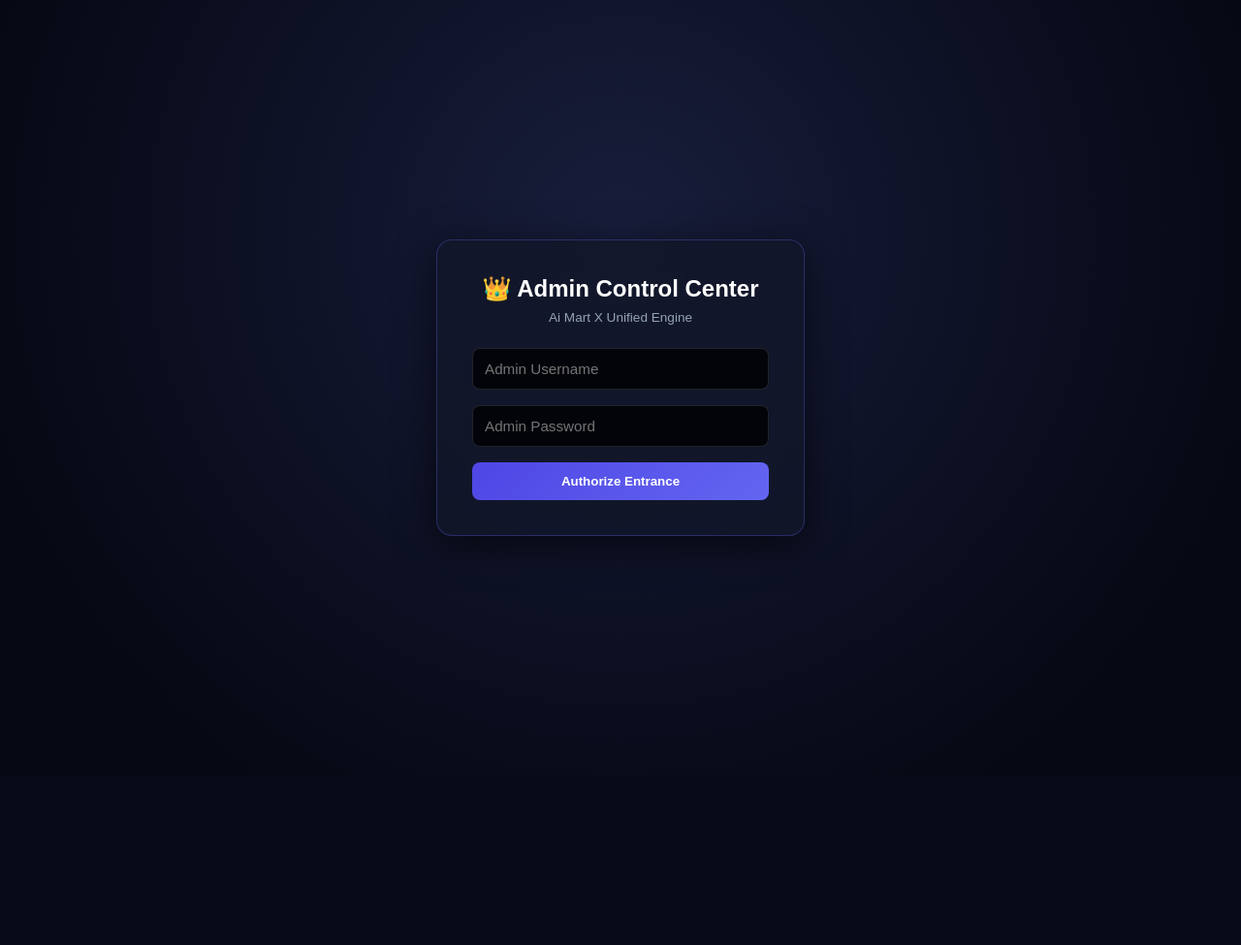
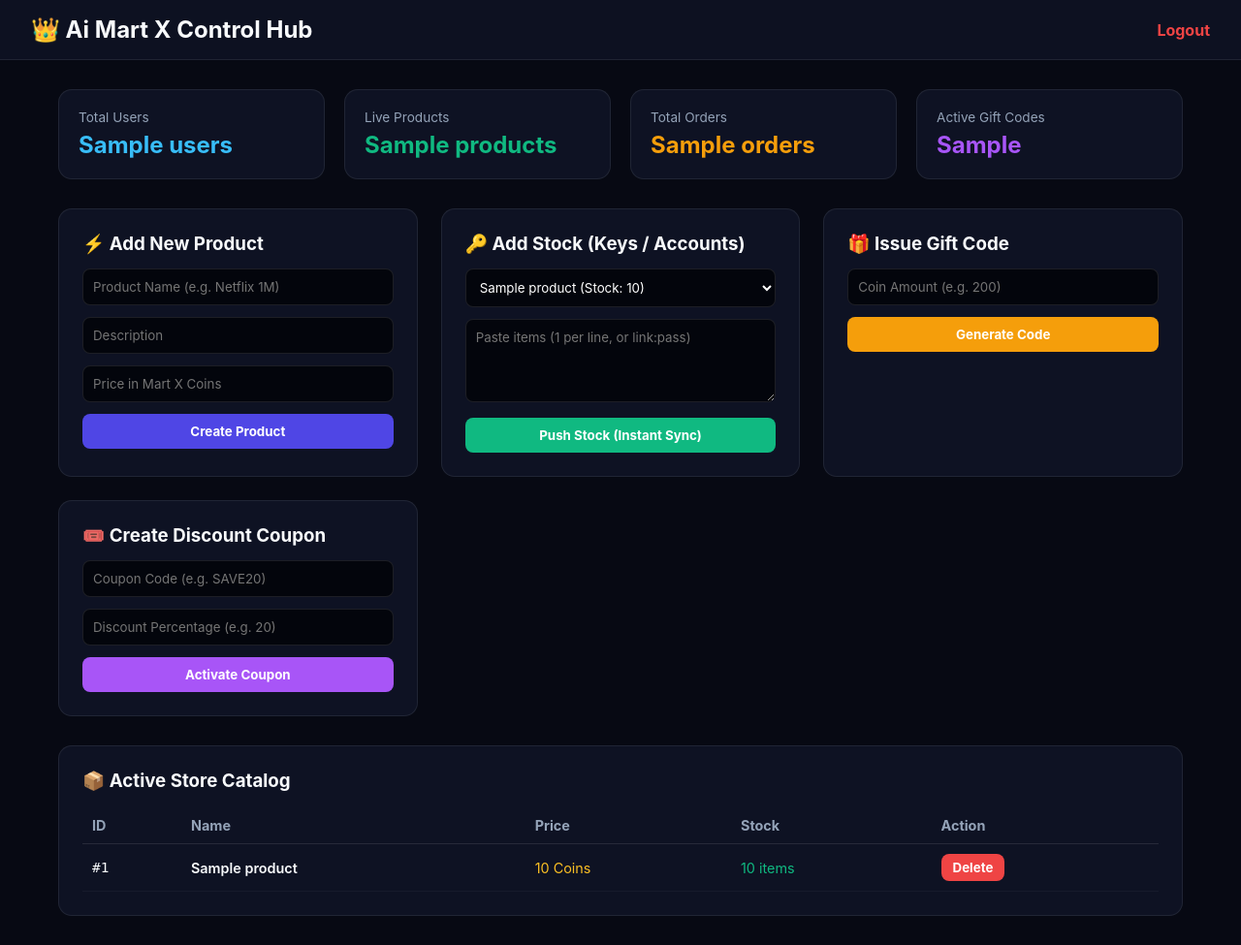
Before and after one commit to someshgamer123/ai-mart-x-web, a Flask app: template templates/admin.html in a window 1280 px wide. Shown: the whole page at 97% size. Before the commit the page ends 629 px from the top, so only its background shows below. Run offline with Flask 3, Linux system fonts and the light colour scheme; the template is opened without the code that fills it: most values are stand-ins (such as "Sample title", 1, 10 or a date in 2020); a database or web service that is not in the repository returns one stand-in record (values such as "Sample title").

Commit message:
Update admin.html

```diff
--- a/templates/admin.html
+++ b/templates/admin.html
@@ -2,57 +2,159 @@
 <html lang="en">
 <head>
   <meta charset="UTF-8">
-  <title>Admin Control Gateway</title>
+  <title>Admin Dashboard | Ai Mart X</title>
   <style>
-    * { margin: 0; padding: 0; box-sizing: border-box; font-family: sans-serif; }
-    body {
-      background: radial-gradient(circle at 50% 30%, #181d3b 0%, #060813 80%);
-      color: #fff;
+    * { margin: 0; padding: 0; box-sizing: border-box; font-family: -apple-system, BlinkMacSystemFont, "Segoe UI", sans-serif; }
+    body { background: #070913; color: #f8fafc; min-height: 100vh; }
+    .header {
+      background: rgba(14, 18, 35, 0.9);
+      border-bottom: 1px solid rgba(255,255,255,0.08);
+      padding: 16px 32px;
       display: flex;
-      justify-content: center;
+      justify-content: space-between;
       align-items: center;
-      min-height: 100vh;
     }
-    .box {
-      background: rgba(18, 23, 42, 0.85);
-      backdrop-filter: blur(16px);
-      border: 1px solid rgba(99, 102, 241, 0.3);
-      box-shadow: 0 10px 40px rgba(0,0,0,0.6);
-      border-radius: 16px;
-      padding: 36px;
-      width: 380px;
+    .container { max-width: 1200px; margin: 30px auto; padding: 0 20px; }
+    .grid-stats { display: grid; grid-template-columns: repeat(auto-fit, minmax(220px, 1fr)); gap: 20px; margin-bottom: 30px; }
+    .stat-card {
+      background: rgba(18, 23, 44, 0.7);
+      border: 1px solid rgba(255,255,255,0.08);
+      border-radius: 14px;
+      padding: 20px;
     }
-    input {
+    .grid-forms { display: grid; grid-template-columns: repeat(auto-fit, minmax(320px, 1fr)); gap: 24px; }
+    .panel {
+      background: rgba(18, 23, 44, 0.7);
+      border: 1px solid rgba(255,255,255,0.08);
+      border-radius: 14px;
+      padding: 24px;
+    }
+    input, textarea, select {
       width: 100%;
-      padding: 12px;
-      margin-bottom: 16px;
-      background: #02040a;
-      border: 1px solid rgba(255,255,255,0.12);
+      padding: 10px;
+      margin-bottom: 12px;
+      background: #03050c;
+      border: 1px solid rgba(255,255,255,0.1);
       border-radius: 8px;
       color: #fff;
-      font-size: 0.95rem;
     }
     .btn {
-      width: 100%;
-      padding: 12px;
-      background: linear-gradient(135deg, #4f46e5, #6366f1);
+      background: #4f46e5;
+      color: #fff;
       border: none;
+      padding: 10px 18px;
       border-radius: 8px;
-      color: #fff;
       font-weight: 700;
       cursor: pointer;
+      width: 100%;
     }
+    .btn-danger { background: #ef4444; width: auto; padding: 6px 12px; }
   </style>
 </head>
 <body>
-  <div class="box">
-    <h2 style="text-align: center; margin-bottom: 8px;">👑 Admin Control Center</h2>
-    <p style="text-align: center; color: #94a3b8; font-size: 0.85rem; margin-bottom: 24px;">Ai Mart X Unified Engine</p>
-    <form method="POST">
-      <input type="text" name="username" placeholder="Admin Username" required>
-      <input type="password" name="password" placeholder="Admin Password" required>
-      <button class="btn">Authorize Entrance</button>
-    </form>
+  <div class="header">
+    <h2>👑 Ai Mart X Control Hub</h2>
+    <a href="/admin/logout" style="color: #ef4444; text-decoration: none; font-weight: 700;">Logout</a>
+  </div>
+
+  <div class="container">
+    <!-- Live Bot & Web Synced Stats -->
+    <div class="grid-stats">
+      <div class="stat-card">
+        <p style="color: #94a3b8; font-size: 0.85rem;">Total Users</p>
+        <h2 style="color: #38bdf8; margin-top: 6px;">{{ stats.users }}</h2>
+      </div>
+      <div class="stat-card">
+        <p style="color: #94a3b8; font-size: 0.85rem;">Live Products</p>
+        <h2 style="color: #10b981; margin-top: 6px;">{{ stats.products }}</h2>
+      </div>
+      <div class="stat-card">
+        <p style="color: #94a3b8; font-size: 0.85rem;">Total Orders</p>
+        <h2 style="color: #f59e0b; margin-top: 6px;">{{ stats.orders }}</h2>
+      </div>
+      <div class="stat-card">
+        <p style="color: #94a3b8; font-size: 0.85rem;">Active Gift Codes</p>
+        <h2 style="color: #a855f7; margin-top: 6px;">{{ stats.active_codes }}</h2>
+      </div>
+    </div>
+
+    <!-- Actions & Inventory -->
+    <div class="grid-forms">
+      <!-- Add Product -->
+      <div class="panel">
+        <h3 style="margin-bottom: 14px;">⚡ Add New Product</h3>
+        <form action="/admin/add-product" method="POST">
+          <input type="text" name="name" placeholder="Product Name (e.g. Netflix 1M)" required>
+          <input type="text" name="description" placeholder="Description">
+          <input type="number" name="price" placeholder="Price in Mart X Coins" required>
+          <button class="btn">Create Product</button>
+        </form>
+      </div>
+
+      <!-- Add Stock -->
+      <div class="panel">
+        <h3 style="margin-bottom: 14px;">🔑 Add Stock (Keys / Accounts)</h3>
+        <form action="/admin/add-stock" method="POST">
+          <select name="product_id">
+            {% for p in products %}
+              <option value="{{ p.id }}">{{ p.name }} (Stock: {{ p.stock }})</option>
+            {% endfor %}
+          </select>
+          <textarea name="stock_items" placeholder="Paste items (1 per line, or link:pass)" rows="4" required></textarea>
+          <button class="btn" style="background: #10b981;">Push Stock (Instant Sync)</button>
+        </form>
+      </div>
+
+      <!-- Generate Gift Code -->
+      <div class="panel">
+        <h3 style="margin-bottom: 14px;">🎁 Issue Gift Code</h3>
+        <form action="/admin/gen-gift-code" method="POST">
+          <input type="number" name="coins" placeholder="Coin Amount (e.g. 200)" required>
+          <button class="btn" style="background: #f59e0b;">Generate Code</button>
+        </form>
+      </div>
+
+      <!-- Generate Discount Coupon -->
+      <div class="panel">
+        <h3 style="margin-bottom: 14px;">🎟️ Create Discount Coupon</h3>
+        <form action="/admin/gen-coupon" method="POST">
+          <input type="text" name="code" placeholder="Coupon Code (e.g. SAVE20)" required>
+          <input type="number" name="percent" placeholder="Discount Percentage (e.g. 20)" required>
+          <button class="btn" style="background: #a855f7;">Activate Coupon</button>
+        </form>
+      </div>
+    </div>
+
+    <!-- Product Catalog List -->
+    <div class="panel" style="margin-top: 30px;">
+      <h3 style="margin-bottom: 16px;">📦 Active Store Catalog</h3>
+      <table style="width: 100%; border-collapse: collapse; font-size: 0.9rem;">
+        <thead>
+          <tr style="border-bottom: 1px solid rgba(255,255,255,0.1); text-align: left; color: #94a3b8;">
+            <th style="padding: 10px;">ID</th>
+            <th style="padding: 10px;">Name</th>
+            <th style="padding: 10px;">Price</th>
+            <th style="padding: 10px;">Stock</th>
+            <th style="padding: 10px;">Action</th>
+          </tr>
+        </thead>
+        <tbody>
+          {% for p in products %}
+            <tr style="border-bottom: 1px solid rgba(255,255,255,0.04);">
+              <td style="padding: 10px; font-family: monospace;">#{{ p.id }}</td>
+              <td style="padding: 10px; font-weight: 600;">{{ p.name }}</td>
+              <td style="padding: 10px; color: #fbbf24;">{{ p.price }} Coins</td>
+              <td style="padding: 10px; color: {% if p.stock > 0 %}#10b981{% else %}#ef4444{% endif %};">{{ p.stock }} items</td>
+              <td style="padding: 10px;">
+                <form action="/admin/delete-product/{{ p.id }}" method="POST" style="display:inline;">
+                  <button class="btn btn-danger" onclick="return confirm('Delete this product?')">Delete</button>
+                </form>
+              </td>
+            </tr>
+          {% endfor %}
+        </tbody>
+      </table>
+    </div>
   </div>
 </body>
 </html>
```
